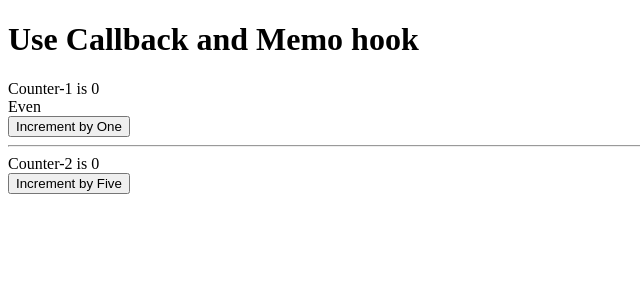
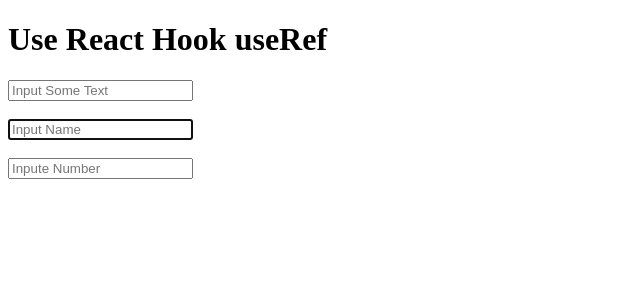
Before and after one commit to waliradim/testhook, a React (Create React App) app: page / in a window 1280 px wide. Shown: the top 300 px of the page, without its empty margins (0-640 px from the left). Built offline with nearby package versions, Linux system fonts and the light colour scheme.

Commit message:
Use Ref hook

```diff
--- a/src/App.js
+++ b/src/App.js
@@ -1,35 +1,12 @@
-import React, { useCallback, useMemo, useState } from "react";
-import Title from "./component/MemoCallBack/Title";
-import ShowCount from "./component/MemoCallBack/ShowCount";
-import Button from "./component/MemoCallBack/Button";
+import React from "react";
+
+import Form from "./component/UseRef/Form";
 
 function App() {
-  const [count1, setcount1] = useState(0);
-  const [count2, setcount2] = useState(0);
-
-  const incrementOne = useCallback(() => {
-    setcount1((prevCount1) => prevCount1 + 1);
-  }, []);
-
-  const incrementFive = useCallback(() => {
-    setcount2((prevCount2) => prevCount2 + 5);
-  }, []);
-
-  const isEvenOrOdd = useMemo(() => {
-    let i = 0;
-    while (i < 1000000000) i += 1;
-    return count1 % 2 === 0;
-  }, [count1]);
-
   return (
     <div>
-      <Title />
-      <ShowCount title={"Counter-1"} count={count1} />
-      <span>{isEvenOrOdd ? "Even" : "Odd"}</span>
-      <Button handelClick={incrementOne}>Increment by One</Button>
-      <hr />
-      <ShowCount title={"Counter-2"} count={count2} />
-      <Button handelClick={incrementFive}>Increment by Five</Button>
+      <h1>Use React Hook useRef</h1>
+      <Form />
     </div>
   );
 }
--- /dev/null
+++ b/src/component/UseRef/Form.js
@@ -0,0 +1,20 @@
+import React, { useEffect, useRef } from "react";
+import Input from "./Input";
+
+export default function Form() {
+  const inputRef = useRef(null);
+  useEffect(() => {
+    inputRef.current.focus();
+  }, []);
+
+  return (
+    <div>
+      <Input type="text" placeholder="Input Some Text" />
+      <br />
+      <Input ref={inputRef} type="text" placeholder="Input Name" />
+      <br />
+      <Input type="number" placeholder="Inpute Number" />
+      <br />
+    </div>
+  );
+}
--- /dev/null
+++ b/src/component/UseRef/Input.js
@@ -0,0 +1,13 @@
+import react from "react";
+import React from "react";
+
+function Input({ type, placeholder }, ref) {
+  return (
+    <div>
+      <input ref={ref} type={type} placeholder={placeholder} />
+    </div>
+  );
+}
+
+const forwardeInput = react.forwardRef(Input);
+export default forwardeInput;
```
Also changed, not shown: src/component/MemoCallBack/Main.js (added, +37 -0 lines).
